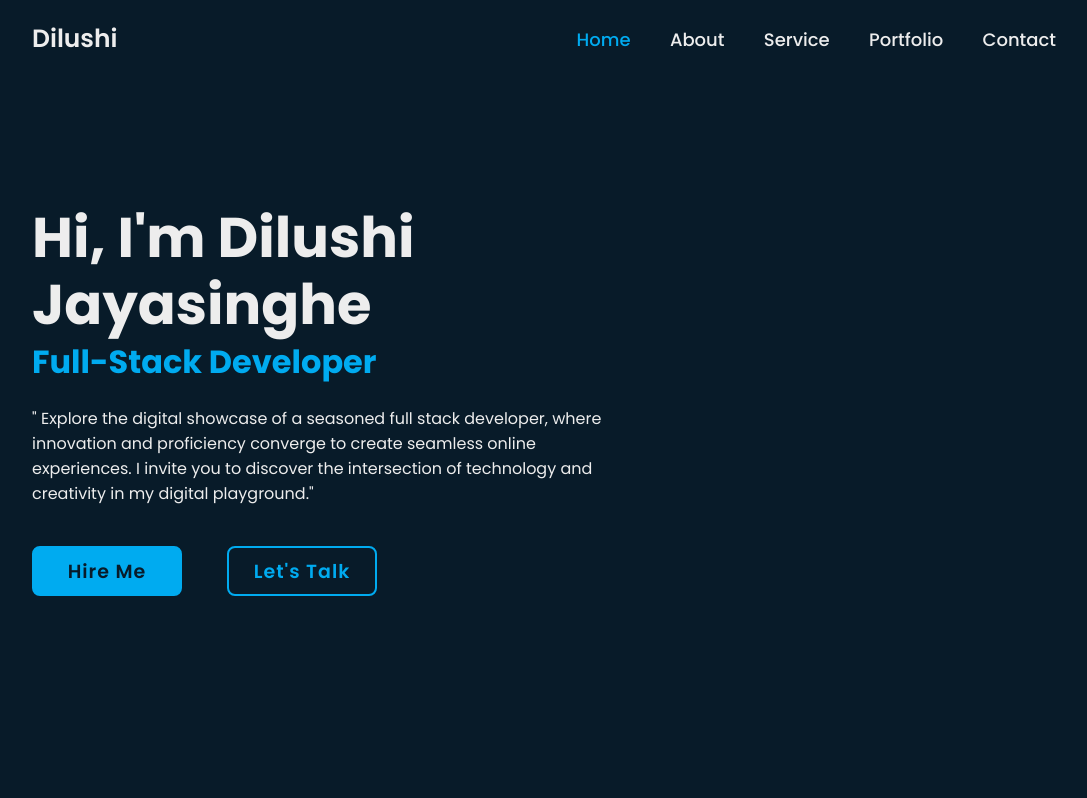
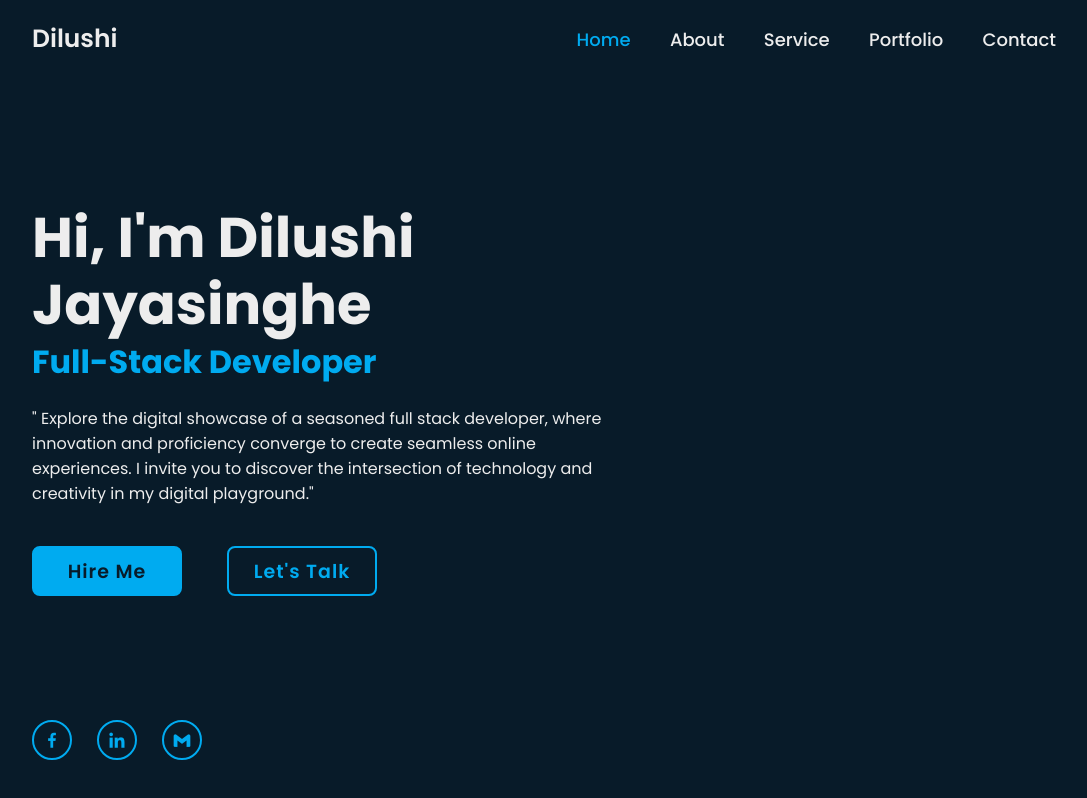
Before and after one commit to DilushiJayasinghe/My-Porfolio, a plain HTML site: page index.html in a window 1280 px wide. Shown: the whole page, without its empty margins (96-1183 px from the left). Drawn offline with nearby package versions, Linux system fonts and the light colour scheme.

Commit message:
Add media icons

```diff
--- a/index.html
+++ b/index.html
@@ -6,6 +6,7 @@
     <meta name="viewport" content="width=device-width, initial-scale=1.0">
     <title>My Portfolio</title>
     <link rel="stylesheet" href="style.css">
+    <link href='https://unpkg.com/boxicons@2.1.4/css/boxicons.min.css' rel='stylesheet'>
 </head>
 
 <body>
@@ -36,6 +37,12 @@
             </div>
         </div>
 
+<div class="home-sci">
+    <a href="#"><i class='bx bxl-facebook'></i></a>
+    <a href="#"><i class='bx bxl-linkedin' ></i></a>
+    <a href="#"><i class='bx bxl-gmail' ></i></a>
+</div>
+
     </section>
 
 
--- a/style.css
+++ b/style.css
@@ -133,3 +133,26 @@ body{
 .btn-box a:hover::before{
     width: 100%;
 }
+
+.home-sci{
+    position: absolute;
+    bottom: 40px;
+    width: 170px;
+    display: flex;
+    justify-content: space-between;
+}
+
+.home-sci a{
+    position: relative;
+    display: inline-flex;
+    justify-content: center;
+    align-items: center;
+    width: 40px;
+    height: 40px;
+    background: transparent;
+    border: 2px solid #00abf0;
+    border-radius: 50%;
+    font-size: 20px;
+    color: #00abf0;
+    text-decoration: none;
+}
```
